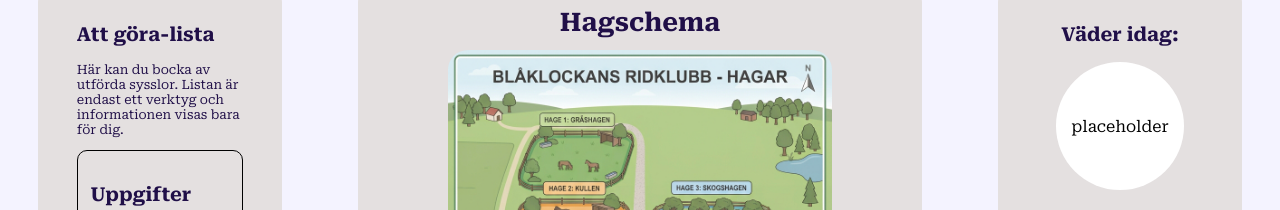
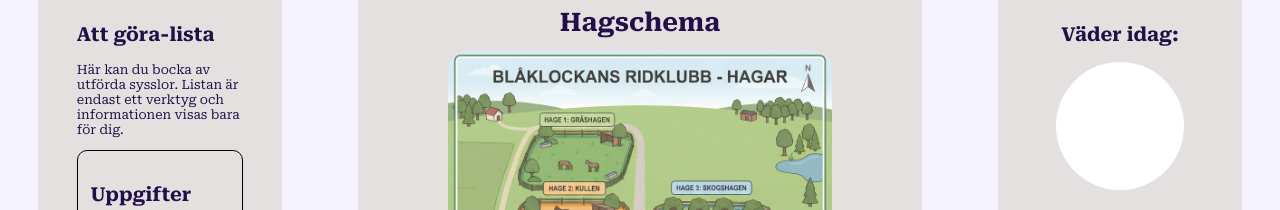
Before and after one commit to zvintlinn/Blaklockans-ridklubb, a plain HTML site: page stallinfo.html in a window 1280 px wide. Shown: the part 188-398 px from the top of the page. Drawn offline with Linux system fonts and the light colour scheme; no server answers; a web font is replaced by a local one.

Commit message:
tagit bort tidigare placeholder från div

```diff
--- a/stallinfo.html
+++ b/stallinfo.html
@@ -61,7 +61,7 @@
       <section id="weather" class="beige-div">
         <div>
           <h2>Väder idag:</h2>
-          <div id="temp">placeholder</div>
+          <div id="temp"></div>
         </div>
         <div>
           <h2>Dessa hästar vill ha <br />täcke på sig:</h2>
```
